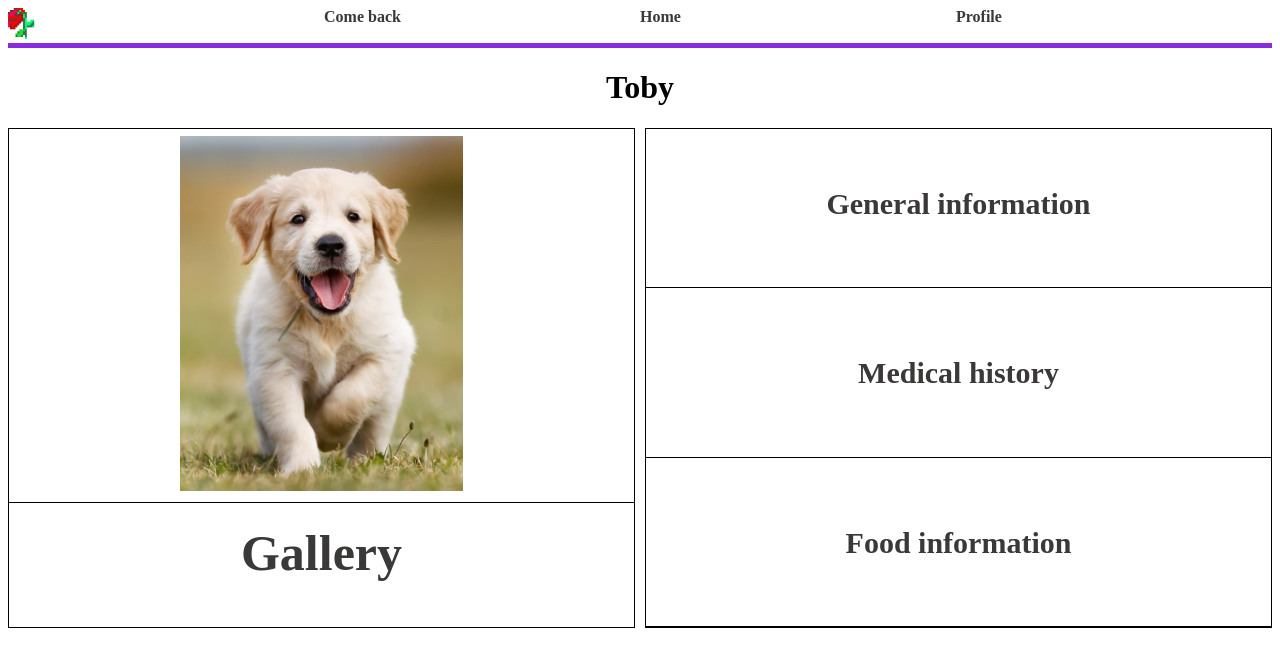
After one commit to TudorGalatan/Pet_Smart_Manager, a PHP site: page /resources/html/pet_page.html in a window 1280 px wide. The commit adds this page. Shown: the top 667 px of the page. Run offline with PHP 8.4, Linux system fonts and the light colour scheme.

Commit message:
add main page of individual pet

```diff
--- a/Project/resources/css/style.css
+++ b/Project/resources/css/style.css
@@ -51,3 +51,68 @@ h1{
 a{
     color:blue;
 }
+
+.wrapper{
+    margin-top: 20px;
+    display:flex;
+    grid-gap: 10px;
+
+    height: 500px;
+}
+
+.panel{
+
+    width:50%;
+    border-right: 1px solid black;
+    border-left: 1px solid black;
+    border-bottom: 1px solid black;
+    border-top: 1px solid black;
+}
+
+.panel > #photo{
+
+}
+
+#photo div:first-child{
+    height: 75%;
+    border-bottom: 1px solid black;
+}
+
+#photo > div{
+    line-height: 100px;
+    font-size: 50px;
+    text-align: center;
+    font-weight: bold;
+    color:rgb(59, 56, 56);
+    vertical-align: middle;
+}
+
+.panel > div  > img{
+    margin-top:1.2%;
+
+    height: 95%;
+    object-fit: cover;
+    object-position: center center;
+}
+
+#info{
+    display:grid;
+
+    grid-row-gap: 10px;
+}
+
+
+.panel-son{
+
+
+    border-bottom: 1px solid black;
+
+    line-height: 150px;
+    font-size: 30px;
+    text-align: center;
+    font-weight: bold;
+    color:rgb(59, 56, 56);
+    vertical-align: middle;
+
+
+}
--- /dev/null
+++ b/Project/resources/html/pet_page.html
@@ -0,0 +1,49 @@
+<!DOCTYPE html>
+
+
+
+<html>
+
+    <head>
+
+        <!-- Stylesheet -->
+        <link rel = "stylesheet" href = "./../css/style.css" />
+
+        <!-- Charset -->
+        <meta charset = "UTF-8" />
+
+        <!-- Title -->
+        <title>Pet_page</title>
+
+    </head>
+    <body>
+        <div class="top">
+            <div class="menu"><img src="./../images/favicon.ico" alt="Logo" id="logo"  width="30" height="31"></div>
+            <div class="menu">Come back</div>
+            <div class="menu">Home</div>
+            <div class="menu">Profile</div>
+        </div>
+        <h1>Toby</h1>
+        <div class="wrapper">
+            <div class="panel" id="photo">
+                <div>
+                    <img src="./../images/dog.jpg" alt="photo of the pet" >
+                </div>
+                <div>
+                    Gallery
+                </div>
+            </div>
+            <div class="panel" id="info" >
+                <div class="panel-son">
+                    General information
+                </div>
+                <div class="panel-son">
+                    Medical history
+                </div>
+                <div class="panel-son">
+                    Food information
+                </div>
+            </div>
+        </div>
+    </body>
+</html>
```
